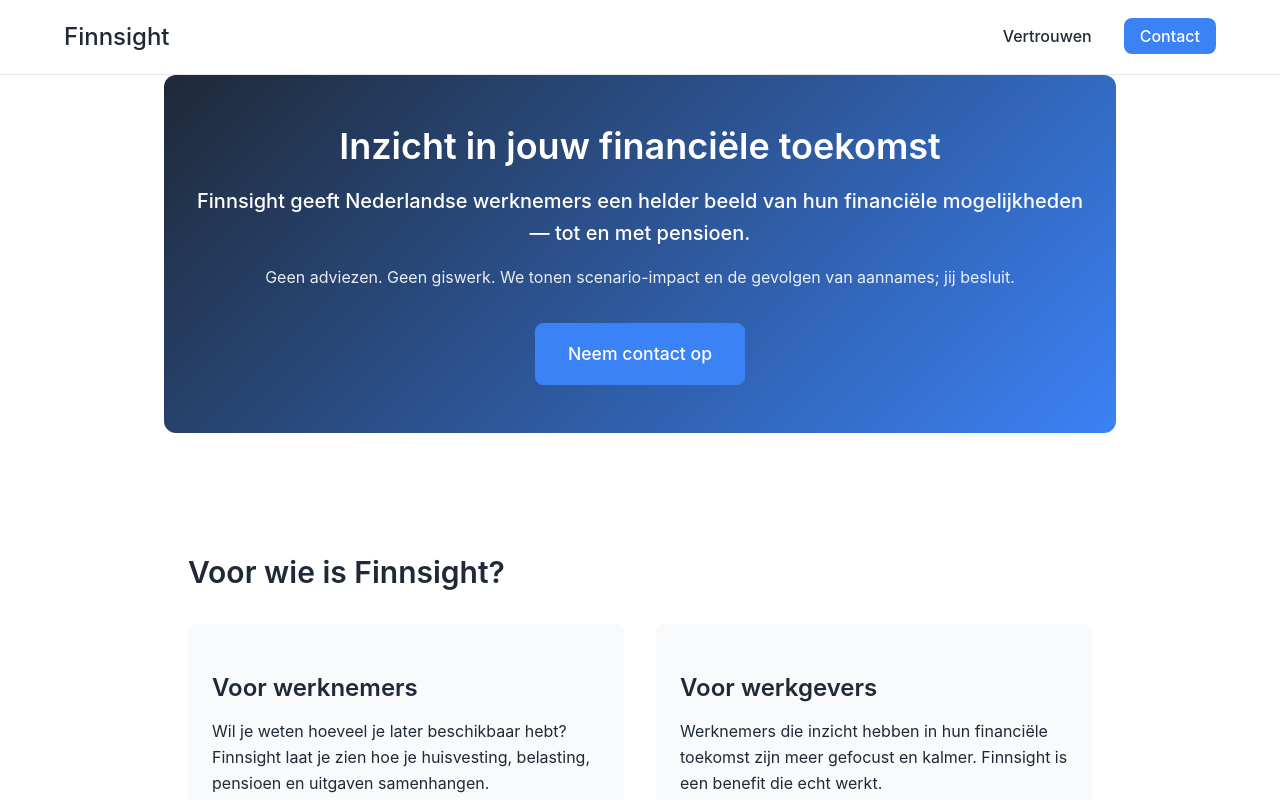
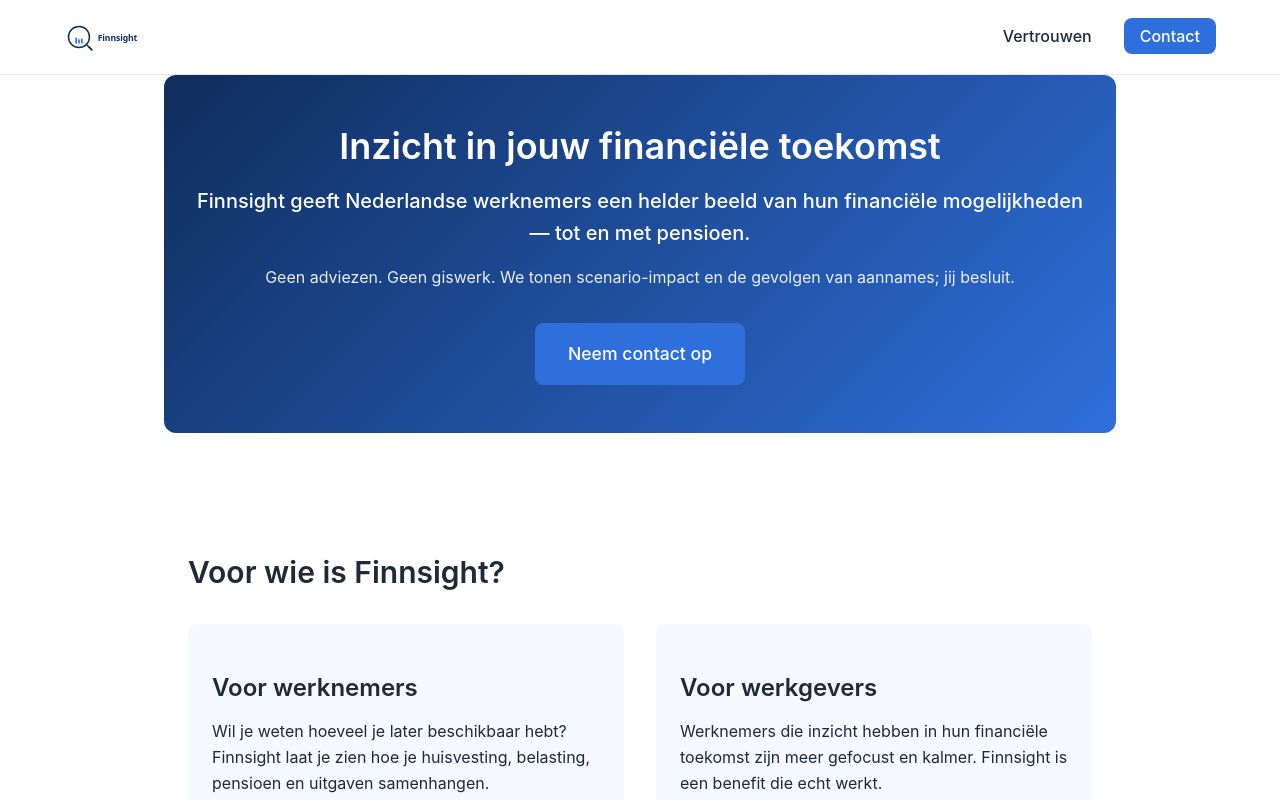
Before and after one commit to floorenr/finnsight-site, a React (Vite) app: page / in a window 1280 px wide. Shown: the top 800 px of the page. Built offline with nearby package versions, Linux system fonts and the light colour scheme.

Commit message:
chore(site): integrate brand kit assets and align design tokens

```diff
--- a/src/pages/LandingPage.jsx
+++ b/src/pages/LandingPage.jsx
@@ -26,7 +26,9 @@ export default function LandingPage({ onNavigate }) {
       </Helmet>
       <header className="header">
         <nav className="nav" aria-label="Main navigation">
-          <Link to="/" className="logo" onClick={() => setMobileMenuOpen(false)} aria-label="Ga naar startpagina">Finnsight</Link>
+          <Link to="/" className="logo" onClick={() => setMobileMenuOpen(false)} aria-label="Ga naar startpagina">
+            <img src="/brand/logo-primary-horizontal.svg" alt="Finnsight" className="logo-img" />
+          </Link>
           <button
             className="mobile-menu-toggle"
             onClick={() => setMobileMenuOpen(!mobileMenuOpen)}
@@ -311,6 +313,7 @@ export default function LandingPage({ onNavigate }) {
       </main>
 
       <footer className="footer">
+        <img src="/brand/mark-master.svg" alt="Finnsight" className="footer-mark" />
         <nav className="footer-nav" aria-label="Footer navigation">
           <Link to="/trust">Vertrouwen & Compliance</Link>
           <span className="divider-muted">|</span>
--- a/src/pages/PrivacyTermsPage.jsx
+++ b/src/pages/PrivacyTermsPage.jsx
@@ -26,7 +26,9 @@ export default function PrivacyTermsPage({ onNavigate }) {
       </Helmet>
       <header className="header">
         <nav className="nav" aria-label="Main navigation">
-          <Link to="/" className="logo" onClick={() => setMobileMenuOpen(false)} aria-label="Ga naar startpagina">Finnsight</Link>
+          <Link to="/" className="logo" onClick={() => setMobileMenuOpen(false)} aria-label="Ga naar startpagina">
+            <img src="/brand/logo-primary-horizontal.svg" alt="Finnsight" className="logo-img" />
+          </Link>
           <button
             className="mobile-menu-toggle"
             onClick={() => setMobileMenuOpen(!mobileMenuOpen)}
@@ -93,6 +95,7 @@ export default function PrivacyTermsPage({ onNavigate }) {
       </main>
 
       <footer className="footer">
+        <img src="/brand/mark-master.svg" alt="Finnsight" className="footer-mark" />
         <nav className="footer-nav" aria-label="Footer navigation">
           <Link to="/">Start</Link>
           <span className="divider-muted">|</span>
--- a/src/pages/TrustPage.jsx
+++ b/src/pages/TrustPage.jsx
@@ -26,7 +26,9 @@ export default function TrustPage({ onNavigate }) {
       </Helmet>
       <header className="header">
         <nav className="nav" aria-label="Main navigation">
-          <Link to="/" className="logo" onClick={() => setMobileMenuOpen(false)} aria-label="Ga naar startpagina">Finnsight</Link>
+          <Link to="/" className="logo" onClick={() => setMobileMenuOpen(false)} aria-label="Ga naar startpagina">
+            <img src="/brand/logo-primary-horizontal.svg" alt="Finnsight" className="logo-img" />
+          </Link>
           <button
             className="mobile-menu-toggle"
             onClick={() => setMobileMenuOpen(!mobileMenuOpen)}
@@ -131,6 +133,7 @@ export default function TrustPage({ onNavigate }) {
       </main>
 
       <footer className="footer">
+        <img src="/brand/mark-master.svg" alt="Finnsight" className="footer-mark" />
         <nav className="footer-nav" aria-label="Footer navigation">
           <Link to="/">Terug naar start</Link>
           <span className="divider-muted">|</span>
--- a/src/styles/main.css
+++ b/src/styles/main.css
@@ -2,12 +2,18 @@
 /* Use Phase 1 branding baseline colors, typography */
 
 :root {
-    --color-primary: #1f2937;      /* dark slate */
-    --color-secondary: #3b82f6;    /* blue (interactive) */
+    /* Brand tokens (authoritative) */
+    --brand-navy: #0F2D5C;
+    --brand-blue: #2F6FDB;
+    --brand-bg: #F6F9FF;
+
+    /* Site tokens mapped to brand */
+    --color-primary: var(--brand-navy);      /* primary brand */
+    --color-secondary: var(--brand-blue);    /* interactive brand blue */
     --color-accent: #10b981;       /* emerald (positive) */
     --color-warning: #f59e0b;      /* amber (caution) */
     --color-bg: #ffffff;
-    --color-bg-alt: #f9fafb;       /* light gray */
+    --color-bg-alt: var(--brand-bg);       /* light brand background */
     --color-border: #e5e7eb;       /* medium gray */
     --color-text: #1f2937;         /* dark slate */
     --color-text-light: #6b7280;   /* medium gray */
@@ -98,6 +104,13 @@ a:hover {
     font-size: 1.5rem;
     font-weight: 700;
     color: var(--color-primary);
+}
+
+/* Logo image in header (prevent layout shift) */
+.logo-img {
+    height: 30px;
+    width: auto;
+    display: block;
 }
 
 .nav ul {
@@ -506,6 +519,15 @@ input:focus, textarea:focus {
     color: white;
     text-align: center;
     border-top: 1px solid var(--color-border);
+}
+
+/* Subtle footer mark */
+.footer-mark {
+    height: 24px;
+    width: auto;
+    display: inline-block;
+    margin-bottom: var(--spacing-md);
+    opacity: 0.9;
 }
 
 .footer a {
```
Also changed, not shown: public/brand/README.md.
